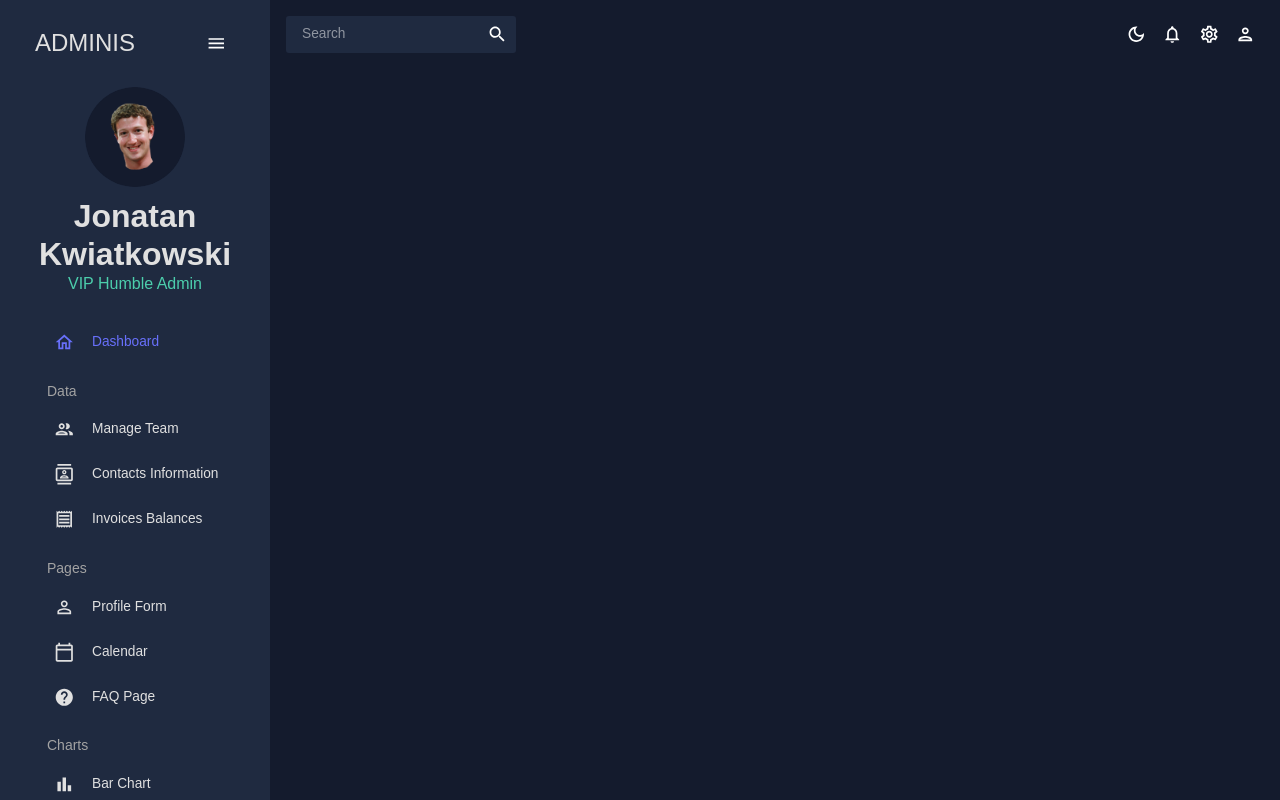
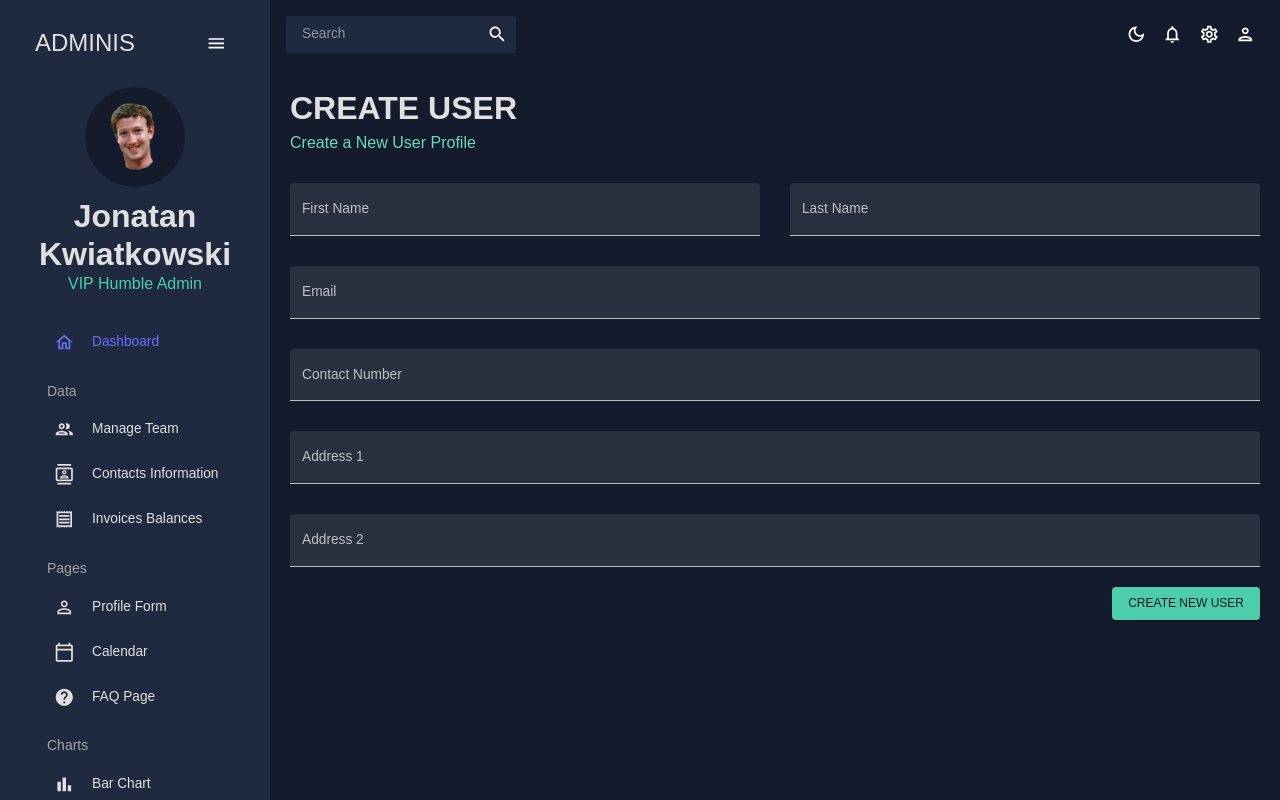
Before and after one commit to Joniqs/react_admin_dashboard, a React (Create React App) app: page /form in a window 1280 px wide. Built offline with nearby package versions, Linux system fonts and the light colour scheme.

Commit message:
Added form component.

```diff
--- a/src/App.tsx
+++ b/src/App.tsx
@@ -7,6 +7,7 @@
 import Team from './scenes/team';
 import Invoices from './scenes/invoices';
 import Contacts from './scenes/contacts';
+import Form from './scenes/form';
 // import Bar from './scenes/bar';
 // import Form from './scenes/form';
 // import Line from './scenes/line';
@@ -31,7 +32,7 @@
               <Route path='/team' element={<Team />} />
               <Route path='/contacts' element={<Contacts />} />
               <Route path='/invoices' element={<Invoices />} />
-              {/* <Route path='/form' element={<Form />} /> */}
+              <Route path='/form' element={<Form />} />
               {/* <Route path='/bar' element={<Bar />} /> */}
               {/* <Route path='/pie' element={<Pie />} /> */}
               {/* <Route path='/line' element={<Line />} /> */}
--- /dev/null
+++ b/src/scenes/form/index.tsx
@@ -0,0 +1,168 @@
+import React from 'react';
+import { Box, Button, TextField } from '@mui/material';
+import { Formik } from 'formik';
+import * as yup from 'yup';
+import useMediaQuery from '@mui/material/useMediaQuery';
+import Header from '../../components/Header';
+
+// Define form values type
+interface FormValues {
+  firstName: string;
+  lastName: string;
+  email: string;
+  contact: string;
+  address1: string;
+  address2: string;
+}
+
+//Initial form values
+const initialValues: FormValues = {
+  firstName: '',
+  lastName: '',
+  email: '',
+  contact: '',
+  address1: '',
+  address2: '',
+};
+
+//Regular Expression for phone number validation
+const phoneRegExp = /^(?:(?:00)?44|0)7(?:[45789]\d{2}|624)\d{6}$/;
+
+//Validation
+const userSchema = yup.object().shape({
+  firstName: yup.string().required('required'),
+  lastName: yup.string().required('required'),
+  email: yup.string().email('Invalid email').required('required'),
+  contact: yup
+    .string()
+    .matches(phoneRegExp, 'Phone number is not valid')
+    .required('required'),
+  address1: yup.string().required('required'),
+  address2: yup.string().required('required'),
+});
+
+const Form: React.FC = () => {
+  const isNonMobile = useMediaQuery('(min-width:600px)');
+
+  const handleFormSubmit = (values: any) => {
+    console.log(values);
+  };
+  return (
+    <Box m='20px'>
+      <Header title='CREATE USER' subtitle='Create a New User Profile' />
+      <Formik
+        onSubmit={handleFormSubmit}
+        initialValues={initialValues}
+        validationSchema={userSchema}
+      >
+        {({
+          values,
+          errors,
+          touched,
+          handleBlur,
+          handleChange,
+          handleSubmit,
+        }) => (
+          <form onSubmit={handleSubmit}>
+            <Box
+              display='grid'
+              gap='30px'
+              gridTemplateColumns='repeat(4, minmax(0, 1fr))'
+              sx={{
+                '& > div': {
+                  gridColumn: isNonMobile ? undefined : 'span 4',
+                },
+              }}
+            >
+              <TextField
+                fullWidth
+                variant='filled'
+                type='text'
+                label='First Name'
+                onBlur={handleBlur}
+                onChange={handleChange}
+                value={values.firstName}
+                name='firstName'
+                error={!!touched.firstName && !!errors.firstName}
+                helperText={touched.firstName && errors.firstName}
+                sx={{ gridColumn: 'span 2' }}
+              />
+              <TextField
+                fullWidth
+                variant='filled'
+                type='text'
+                label='Last Name'
+                onBlur={handleBlur}
+                onChange={handleChange}
+                value={values.lastName}
+                name='lastName'
+                error={!!touched.lastName && !!errors.lastName}
+                helperText={touched.lastName && errors.lastName}
+                sx={{ gridColumn: 'span 2' }}
+              />
+              <TextField
+                fullWidth
+                variant='filled'
+                type='text'
+                label='Email'
+                onBlur={handleBlur}
+                onChange={handleChange}
+                value={values.email}
+                name='email'
+                error={!!touched.email && !!errors.email}
+                helperText={touched.email && errors.email}
+                sx={{ gridColumn: 'span 4' }}
+              />
+              <TextField
+                fullWidth
+                variant='filled'
+                type='text'
+                label='Contact Number'
+                onBlur={handleBlur}
+                onChange={handleChange}
+                value={values.contact}
+                name='contact'
+                error={!!touched.contact && !!errors.contact}
+                helperText={touched.contact && errors.contact}
+                sx={{ gridColumn: 'span 4' }}
+              />
+              <TextField
+                fullWidth
+                variant='filled'
+                type='text'
+                label='Address 1'
+                onBlur={handleBlur}
+                onChange={handleChange}
+                value={values.address1}
+                name='address1'
+                error={!!touched.address1 && !!errors.address1}
+                helperText={touched.address1 && errors.address1}
+                sx={{ gridColumn: 'span 4' }}
+              />
+              <TextField
+                fullWidth
+                variant='filled'
+                type='text'
+                label='Address 2'
+                onBlur={handleBlur}
+                onChange={handleChange}
+                value={values.address2}
+                name='address2'
+                error={!!touched.address2 && !!errors.address2}
+                helperText={touched.address2 && errors.address2}
+                sx={{ gridColumn: 'span 4' }}
+              />
+            </Box>
+            <Box display='flex' justifyContent='end' mt='20px'>
+              <Button type='submit' color='secondary' variant='contained'>
+                Create New User
+              </Button>
+            </Box>
+          </form>
+        )}
+      </Formik>
+    </Box>
+  );
+};
+
+export default Form;
```
